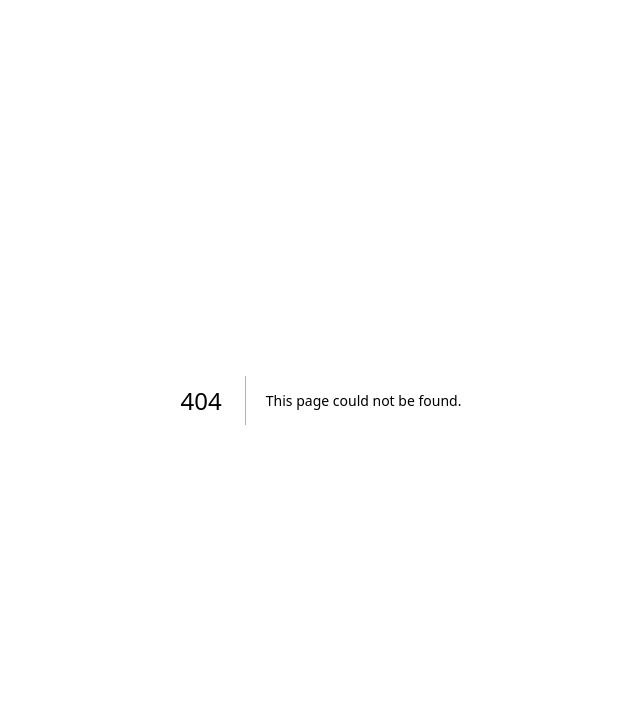
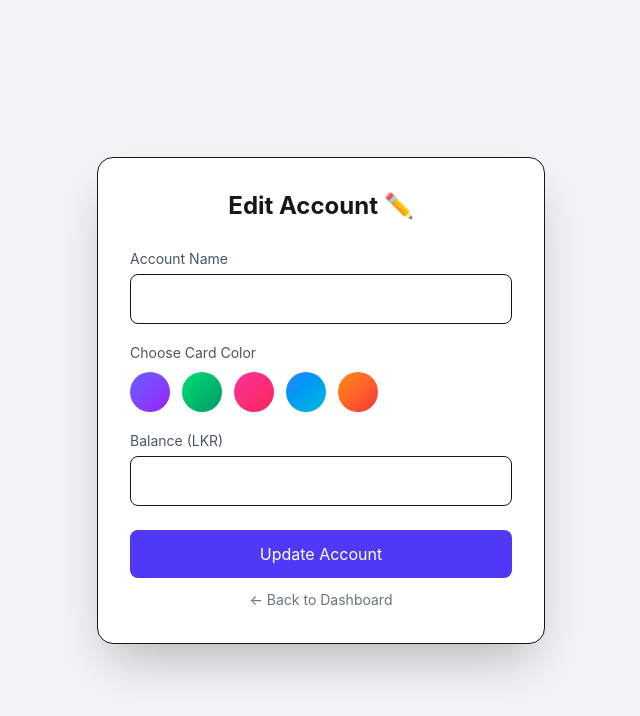
Before and after one commit to BaasithFazil/expense-tracker, a Next.js app: page /edit-account/1 in a window 1280 px wide. Before the commit this address had no page. Shown: the top 716 px of the page, without its empty margins (319-959 px from the left). Built offline with nearby package versions, Linux system fonts and the light colour scheme; no server answers; the database is empty.

Commit message:
added edit account UI

```diff
--- a/app/add-expense/page.tsx
+++ b/app/add-expense/page.tsx
@@ -67,9 +67,13 @@ export default function AddExpense() {
       return
     }
 
-    // ❌ prevent overspending
-    if (expenseAmount > currentBalance) {
-      alert('Insufficient balance')
+    if (type === 'expense' && expenseAmount > currentBalance) {
+      alert('Insufficient Balance')
+      return
+    }
+
+    if(type === 'transfer' && expenseAmount > currentBalance) {
+      alert('Insufficient balance to transfer')
       return
     }
 
@@ -136,8 +140,8 @@ export default function AddExpense() {
       {
         user_id: user.id,
         amount: expenseAmount,
-        category: 'Transfer',
-        note: `Transfer`,
+        category: category,
+        note: note,
         date: new Date().toISOString(),
         account_id: accountId,
         type: type,
@@ -161,7 +165,13 @@ export default function AddExpense() {
     if (updateError) {
       alert(updateError.message)
     } else {
-      alert('Expense added & balance updated!')
+      const message =
+        type === 'expense'
+          ? 'Expense added & balance updated!'
+          : type === 'income'
+          ? 'Income added & balance updated!'
+          : 'Transfer completed!'
+        alert(message)
 
       router.push('/dashboard')
     }
@@ -191,7 +201,9 @@ export default function AddExpense() {
       <div className="w-full max-w-lg bg-white p-8 rounded-2xl shadow-2xl border border-gray-200">
 
         <h2 className="text-2xl font-bold mb-6 text-center text-gray-800">
-          Add Expense 💸
+        {type === 'expense' && 'Add Expense 💸'}
+        {type === 'income' && 'Add Income 💰'}
+        {type === 'transfer' && 'Transfer Money 🔄'}
         </h2>
 
         <div className="flex gap-2 mb-4">
@@ -338,7 +350,9 @@ export default function AddExpense() {
           disabled={!amount || Number(amount) <= 0 || !accountId}
           className="w-full bg-indigo-600 text-white p-3 rounded-lg hover:bg-indigo-700 transition duration-200 font-medium disabled:opacity-50 disabled:cursor-not-allowed"
         >
-          Add Expense
+          {type === 'expense' && 'Add Expense'}
+          {type === 'income' && 'Add Income'}
+          {type === 'transfer' && 'Transfer'}
         </button>
 
         <button
--- a/app/dashboard/page.tsx
+++ b/app/dashboard/page.tsx
@@ -329,11 +329,11 @@ export default function Dashboard() {
 
     init()
   }, [])
-
   if (loading) return <p>Loading...</p>
 
  return (
-    <div className="min-h-screen bg-gray-100 p-6">
+  <>
+<div className="bg-gray-100 min-h-screen p-6">
 
       {/* HEADER */}
       <div className="flex justify-between items-center mb-6">
@@ -345,7 +345,6 @@ export default function Dashboard() {
           </p>
         )}
         </div>
-
         <button
           onClick={handleLogout}
           className="bg-red-500 text-white px-4 py-2 rounded-lg hover:bg-red-600 transition"
@@ -355,7 +354,7 @@ export default function Dashboard() {
       </div>
 
       {/* SUMMARY CARDS */}
-      <div className="grid md:grid-cols-2 gap-4 mb-6">
+            <div className="grid md:grid-cols-2 gap-4 mb-6">
         <div className="bg-white p-5 rounded-xl shadow border">
           <p className="text-gray-500 text-sm">Total Balance</p>
           <h2 className="text-xl font-bold text-green-600">
@@ -379,7 +378,7 @@ export default function Dashboard() {
       </div>
 
       {/* ACCOUNTS */}
-      <div className="mb-6">
+            <div className="mb-6">
         <h2 className="text-lg font-semibold mb-3">Accounts</h2>
 
         {accounts.length === 0 && (
@@ -401,7 +400,7 @@ export default function Dashboard() {
         return(
           <div
           key={acc.id}
-          className={`rounded-2xl p-5 text-white shadow-lg bg-linear-to-br ${gradient} relative overflow-hidden`}
+          className={`rounded-2xl p-5 text-white shadow-lg relative z-0 bg-linear-to-br ${gradient} relative overflow-hidden`}
         >
           {/* Card chip */}
           <div className="w-10 h-6 bg-black-300 rounded mb-4"></div>
@@ -421,7 +420,7 @@ export default function Dashboard() {
 
           {/* Optional Edit */}
           <button className="absolute bottom-3 right-3 text-xs bg-white/20 px-2 py-1 rounded hover:bg-white/30"
-          onClick={() => openEditModal(acc)}
+          onClick={() => router.push(`/edit-account/${acc.id}`)}
           >
             Edit
           </button>
@@ -439,8 +438,9 @@ export default function Dashboard() {
     </div>
       </div>
 
-      {/* EXPENSES */}
-      <div>
+
+            {/* EXPENSES */}
+            <div>
         <h2 className="text-lg font-semibold mb-3">Recent Transactions</h2>
 
         {expenses.length === 0 && (
@@ -593,13 +593,16 @@ export default function Dashboard() {
             )}
         </div>
       </div>
+
       <button
         onClick={() => router.push('/add-expense')}
         className="fixed bottom-6 right-6 bg-indigo-600 text-white w-14 h-14 rounded-full shadow-lg hover:bg-indigo-700 transition flex items-center justify-center hover:scale-110 active:scale-95"
       >
         💸
       </button>
-    </div>
+          </div>
+
+    </>
   )
 
 
--- /dev/null
+++ b/app/edit-account/[id]/page.tsx
@@ -0,0 +1,155 @@
+'use client'
+
+import { useEffect, useState } from 'react'
+import { supabase } from '@/lib/supabaseClient'
+import { useRouter, useParams } from 'next/navigation'
+
+export default function EditAccount() {
+  const router = useRouter()
+  const params = useParams()
+  const id = params.id as string
+
+  const [name, setName] = useState('')
+  const [balance, setBalance] = useState('')
+  const [oldBalance, setOldBalance] = useState(0)
+  const [selectedColor, setSelectedColor] = useState('')
+
+  const colors = [
+    'from-indigo-500 to-purple-600',
+    'from-green-400 to-emerald-600',
+    'from-pink-500 to-rose-500',
+    'from-blue-500 to-cyan-500',
+    'from-orange-400 to-red-500',
+  ]
+
+  const formatCurrency = (value: number) => {
+    return new Intl.NumberFormat('en-LK').format(value)
+  }
+
+  const handleBalanceChange = (value: string) => {
+    const raw = value.replace(/,/g, '')
+    if (!/^\d*$/.test(raw)) return
+    setBalance(raw)
+  }
+
+  // 🔥 Fetch existing account
+  useEffect(() => {
+    const fetchAccount = async () => {
+      const { data } = await supabase
+        .from('accounts')
+        .select('*')
+        .eq('id', id)
+        .single()
+
+      if (data) {
+        setName(data.name)
+        setBalance(data.balance.toString())
+        setOldBalance(data.balance)
+        setSelectedColor(data.color)
+      }
+    }
+
+    fetchAccount()
+  }, [id])
+
+  const handleUpdate = async () => {
+    const { data: userData } = await supabase.auth.getUser()
+    const user = userData.user
+
+    if (!user) return
+
+    const newBalance = Number(balance)
+    const difference = newBalance - oldBalance
+
+    // 🔥 1. Update account
+    await supabase
+      .from('accounts')
+      .update({
+        name,
+        balance: newBalance,
+        color: selectedColor,
+      })
+      .eq('id', id)
+
+    // 🔥 2. Record difference as transaction
+    if (difference !== 0) {
+      await supabase.from('expenses').insert([
+        {
+          user_id: user.id,
+          amount: Math.abs(difference),
+          category: 'Balance Adjustment',
+          note: 'Account balance edited',
+          type: 'adjustment',
+          account_id: id,
+          date : new Date().toISOString
+        },
+      ])
+    }
+
+    alert('Account updated!')
+    router.push('/dashboard')
+  }
+
+  return (
+    <div className="min-h-screen flex items-center justify-center bg-gray-100 p-4">
+      <div className="w-full max-w-md bg-white p-8 rounded-2xl shadow-2xl border">
+
+        <h2 className="text-2xl font-bold mb-6 text-center">
+          Edit Account ✏️
+        </h2>
+
+        {/* NAME */}
+        <div className="mb-4">
+          <label className="text-sm text-gray-600">Account Name</label>
+          <input
+            value={name}
+            onChange={(e) => setName(e.target.value)}
+            className="w-full mt-1 p-3 border rounded-lg"
+          />
+        </div>
+
+        {/* COLOR */}
+        <div className="mb-4">
+          <label className="text-sm text-gray-600">Choose Card Color</label>
+
+          <div className="flex gap-3 mt-2">
+            {colors.map((color) => (
+              <div
+                key={color}
+                onClick={() => setSelectedColor(color)}
+                className={`w-10 h-10 rounded-full cursor-pointer bg-linear-to-br ${color} ${
+                  selectedColor === color ? 'ring-2 ring-black' : ''
+                }`}
+              />
+            ))}
+          </div>
+        </div>
+
+        {/* BALANCE */}
+        <div className="mb-6">
+          <label className="text-sm text-gray-600">Balance (LKR)</label>
+          <input
+            value={balance ? formatCurrency(Number(balance)) : ''}
+            onChange={(e) => handleBalanceChange(e.target.value)}
+            className="w-full mt-1 p-3 border rounded-lg"
+          />
+        </div>
+
+        {/* BUTTON */}
+        <button
+          onClick={handleUpdate}
+          className="w-full bg-indigo-600 text-white p-3 rounded-lg"
+        >
+          Update Account
+        </button>
+
+        <button
+          onClick={() => router.push('/dashboard')}
+          className="w-full mt-3 text-sm text-gray-500"
+        >
+          ← Back to Dashboard
+        </button>
+      </div>
+    </div>
+  )
+}
```
